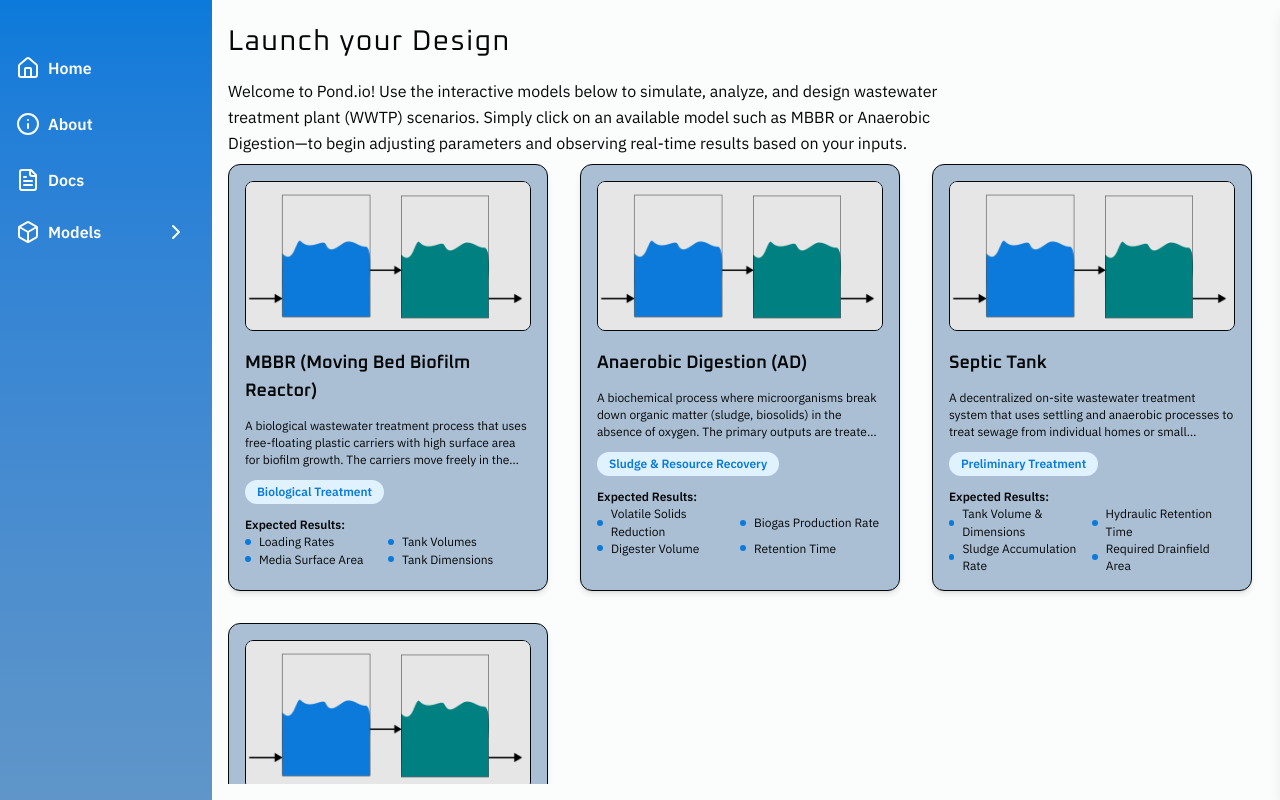
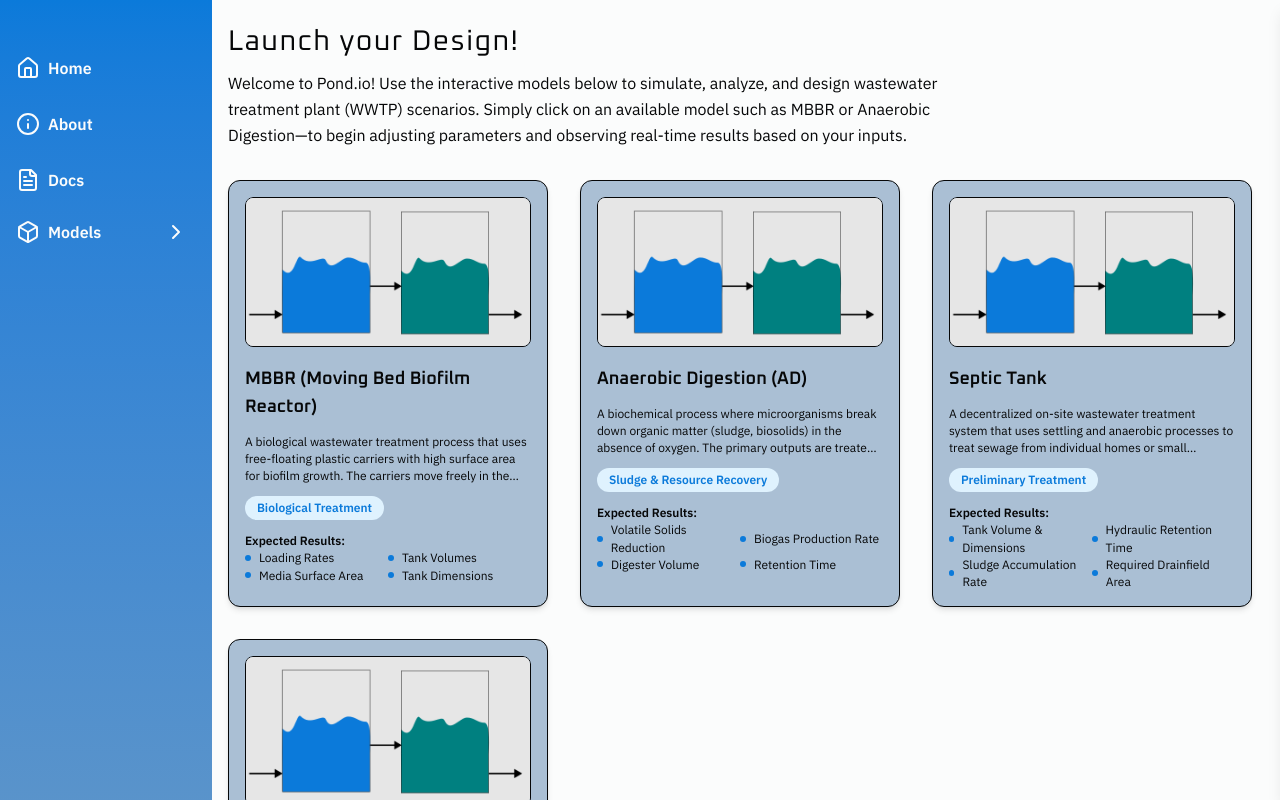
Before and after one commit to bryancastillo10/pond-io, a React (Vite) app in the folder client/: page /model in a window 1280 px wide. Shown: the top 800 px of the page. Built offline with nearby package versions, Linux system fonts and the light colour scheme.

Commit message:
🧹 chore: adjust height layout

```diff
--- a/client/src/app/AppLayout.tsx
+++ b/client/src/app/AppLayout.tsx
@@ -6,10 +6,10 @@
 
 const AppLayout = () => {
   return (
-    <div className="flex overflow-x-auto duration-500 ease-in-out w-full h-screen">
+    <div className="flex-1 flex overflow-x-auto duration-500 ease-in-out w-full h-full">
       <Sidebar />
       <ThemeProvider>
-        <section className="flex-1 overflow-auto">
+        <section className="min-h-screen">
           <Drawer />
           <Outlet />
         </section>
--- a/client/src/components/navigation/Sidebar.tsx
+++ b/client/src/components/navigation/Sidebar.tsx
@@ -28,7 +28,7 @@
 
   return (
     <aside
-      className={`h-[1000px] flex flex-col transform transition-width duration-500 bg-gradient-to-b
+      className={`flex flex-col transform transition-width duration-500 bg-gradient-to-b
         ${
           darkMode
             ? "from-dark-secondary to-dark-accent text-dark-text"
--- a/client/src/components/pages/Home.tsx
+++ b/client/src/components/pages/Home.tsx
@@ -1,13 +1,15 @@
 import TextHeader from "@/components/static/TextHeader";
-
+import { useAppSelector } from "@/lib/redux/hooks";
 import Card from "@/components/ui/Card";
 
 import { modelsList } from "@/components/ui/constants";
 
 const Home = () => {
+  const isDarkMode = useAppSelector((state) => state.theme.isDarkMode);
+
   return (
-    <section className="w-full h-full flex flex-col gap-2">
-      <TextHeader text="Launch your Design" />
+    <section className="">
+      <TextHeader text="Launch your Design!" />
       <p className="text-balance leading-relaxed">
         Welcome to Pond.io! Use the interactive models below to simulate,
         analyze, and design wastewater treatment plant (WWTP) scenarios. Simply
@@ -16,16 +18,18 @@
         inputs.
       </p>
 
-      <div className="grid grid-cols-1 md:grid-cols-2 xl:grid-cols-3 gap-8 w-fit">
+      <div className="grid grid-cols-1 md:grid-cols-2 xl:grid-cols-3 gap-8 w-fit mt-8">
         {modelsList.map((model) => (
           <Card
             key={model.id}
             title={model.title}
             description={model.description}
             category={model.category}
+            link={model.link}
             expectedResults={model.expectedResults}
             imageSrc={model.image}
             imageAlt={model.imageAlt}
+            isDarkMode={isDarkMode}
           />
         ))}
       </div>
```
